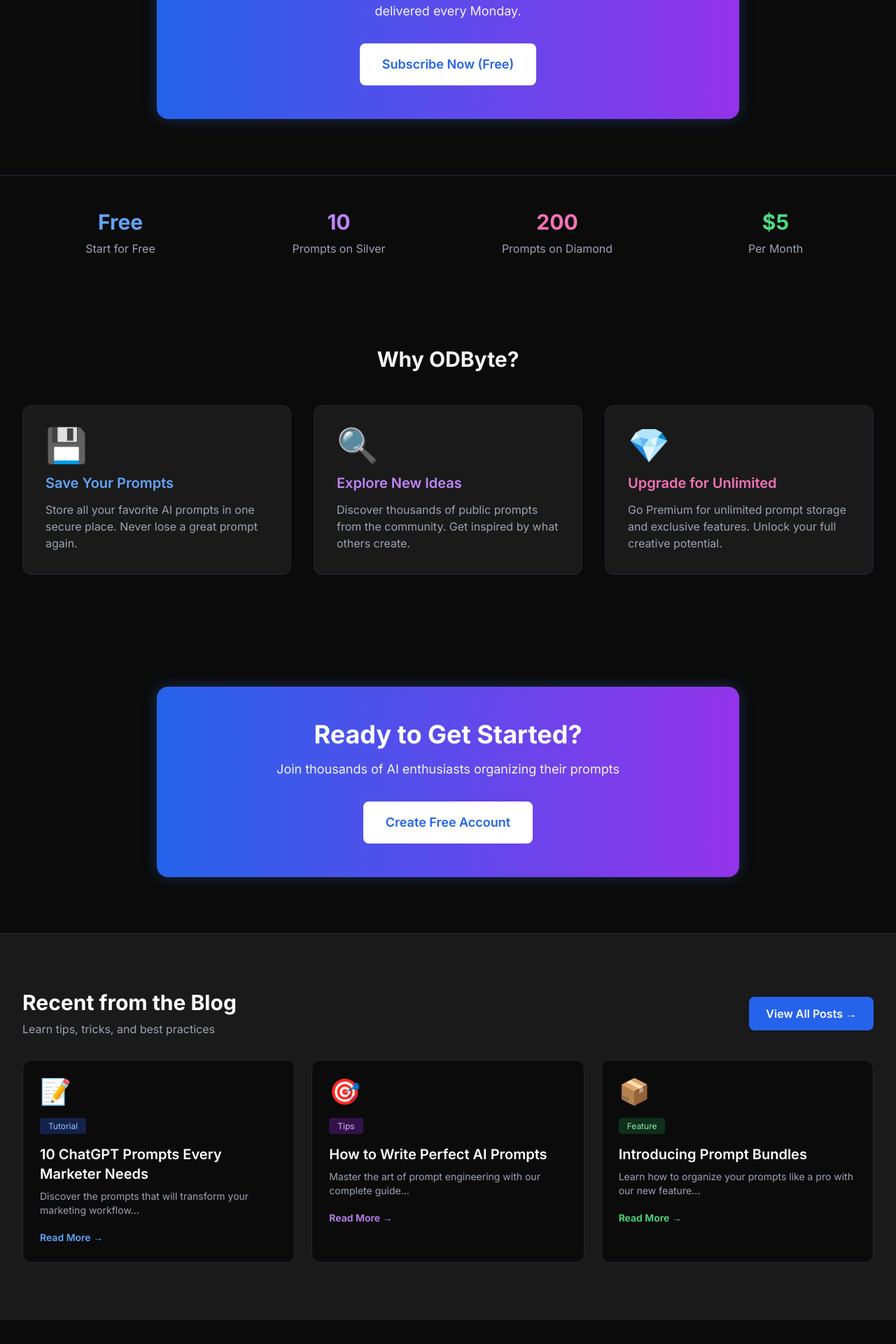
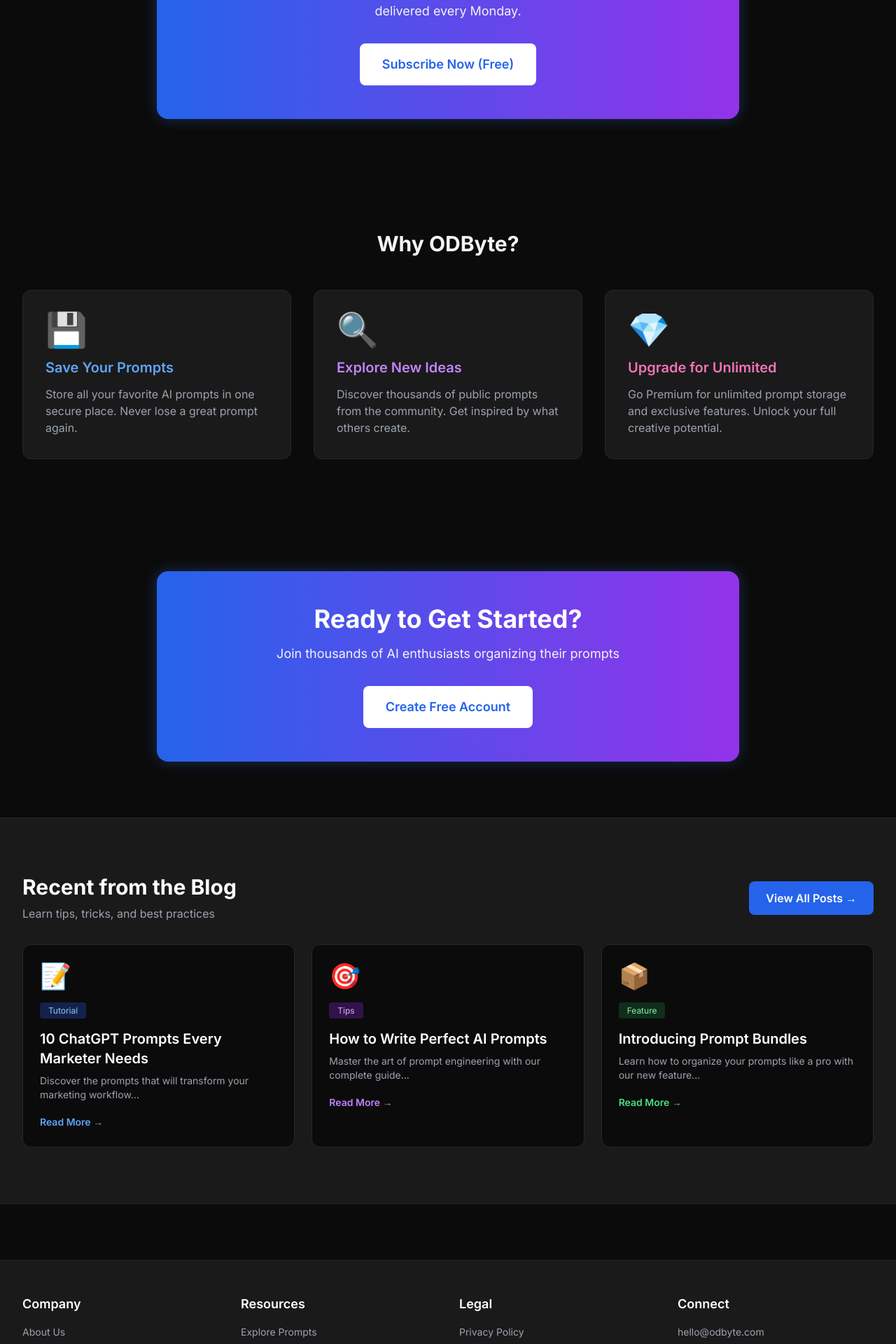
Before and after one commit to bantervines-bit/odbyte, a Flask app: page / in a window 1280 px wide. Shown: the part 2151-4071 px from the top of the page at 70% size. Run offline with Flask 3, Linux system fonts and the light colour scheme; some libraries are stand-ins or nearby versions.

Commit message:
Update index.html

```diff
--- a/templates/index.html
+++ b/templates/index.html
@@ -179,28 +179,6 @@
     </div>
 </div>
 
-<!-- Stats Section -->
-<div class="max-w-7xl mx-auto px-4 sm:px-6 lg:px-8 py-12 border-t border-gray-800">
-    <div class="grid grid-cols-2 md:grid-cols-4 gap-8 text-center">
-        <div>
-            <div class="text-3xl font-bold text-blue-400 mb-2">Free</div>
-            <div class="text-gray-400">Start for Free</div>
-        </div>
-        <div>
-            <div class="text-3xl font-bold text-purple-400 mb-2">10</div>
-            <div class="text-gray-400">Prompts on Silver</div>
-        </div>
-        <div>
-            <div class="text-3xl font-bold text-pink-400 mb-2">200</div>
-            <div class="text-gray-400">Prompts on Diamond</div>
-        </div>
-        <div>
-            <div class="text-3xl font-bold text-green-400 mb-2">$5</div>
-            <div class="text-gray-400">Per Month</div>
-        </div>
-    </div>
-</div>
-
 <!-- Features Section -->
 <div class="max-w-7xl mx-auto px-4 sm:px-6 lg:px-8 py-20">
     <h2 class="text-3xl font-bold text-center mb-12 text-gray-100">Why ODByte?</h2>
```
